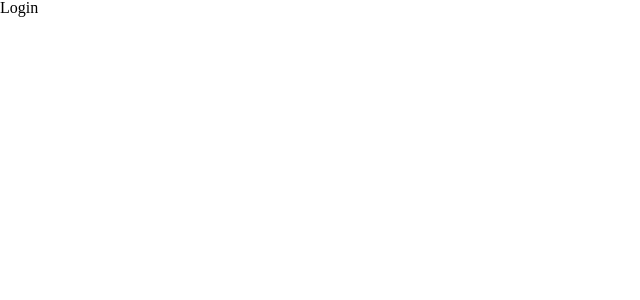
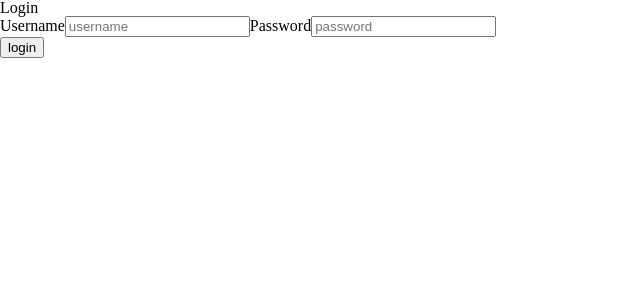
Before and after one commit to tamerlantian/prueba-tecnica-novoideas, a React (Vite) app: page /login in a window 1280 px wide. Shown: the top 300 px of the page, without its empty margins (0-640 px from the left). Built offline with nearby package versions, Linux system fonts and the light colour scheme.

Commit message:
login redirects to dashboard

```diff
--- /dev/null
+++ b/src/components/Form.jsx
@@ -0,0 +1,35 @@
+import React, { useState } from "react";
+
+const Form = ({ action }) => {
+  const [username, setUsername] = useState("");
+  const [password, setPassword] = useState("");
+
+  const handleSubmit = (e) => {
+    e.preventDefault();
+    action({ username, password });
+  };
+
+  return (
+    <form onSubmit={handleSubmit}>
+      <div>
+        <label htmlFor="user">Username</label>
+        <input
+          onChange={(e) => setUsername(e.target.value)}
+          type="text"
+          placeholder="username"
+        />
+        <label htmlFor="password">Password</label>
+        <input
+          onChange={(e) => setPassword(e.target.value)}
+          type="password"
+          placeholder="password"
+        />
+      </div>
+      <div>
+        <input type="submit" value="login" />
+      </div>
+    </form>
+  );
+};
+
+export default Form;
--- /dev/null
+++ b/src/components/index.js
@@ -0,0 +1 @@
+export { default as Form } from "./Form";
--- a/src/pages/Login.jsx
+++ b/src/pages/Login.jsx
@@ -1,11 +1,24 @@
-import React from 'react'
+import React from "react";
+import { Navigate } from "react-router-dom";
+import { Form } from "../components";
+import { useLoginMutation } from "../store/apis/authApi";
 
 const Login = () => {
+  const [login, results] = useLoginMutation();
+
+  if (results?.data === "Usuario autenticado") {
+    console.log("redirect");
+    return <Navigate replace to="/dashboard" />;
+  }
+
   return (
     <div>
-      Login
+      <h1>Login</h1>
+      <div>
+        <Form action={login} />
+      </div>
     </div>
-  )
-}
+  );
+};
 
-export default Login
+export default Login;
--- a/src/store/apis/authApi.js
+++ b/src/store/apis/authApi.js
@@ -3,16 +3,22 @@ import { BASE_URL } from "../../config/config";
 
 const authApi = createApi({
   reducerPath: "auth",
-  baseQuery: fetchBaseQuery({ baseUrl: BASE_URL }),
+  baseQuery: fetchBaseQuery({
+    baseUrl: BASE_URL,
+  }),
   endpoints: (builder) => {
     return {
-      login: builder.query({
+      login: builder.mutation({
         query: (credentials) => {
           return {
             url: "/testing",
             method: "POST",
+            redirect: "follow",
+            headers: {
+              "Content-Type": "application/json",
+            },
             body: {
-              username: credentials.username,
+              user: credentials.username,
               password: credentials.password,
             },
           };
@@ -23,5 +29,5 @@ const authApi = createApi({
   },
 });
 
-export const { useLoginQuery } = authApi;
+export const { useLoginMutation } = authApi;
 export { authApi };
--- a/src/store/apis/chatApi.js
+++ b/src/store/apis/chatApi.js
@@ -14,7 +14,7 @@ const chatApi = createApi({
             url: "/testing",
             method: "GET",
             params: {
-              username: credentials.username,
+              user: credentials.username,
               password: credentials.password,
             },
           };
```
Also changed, not shown: package.json (line endings or trailing spaces).
